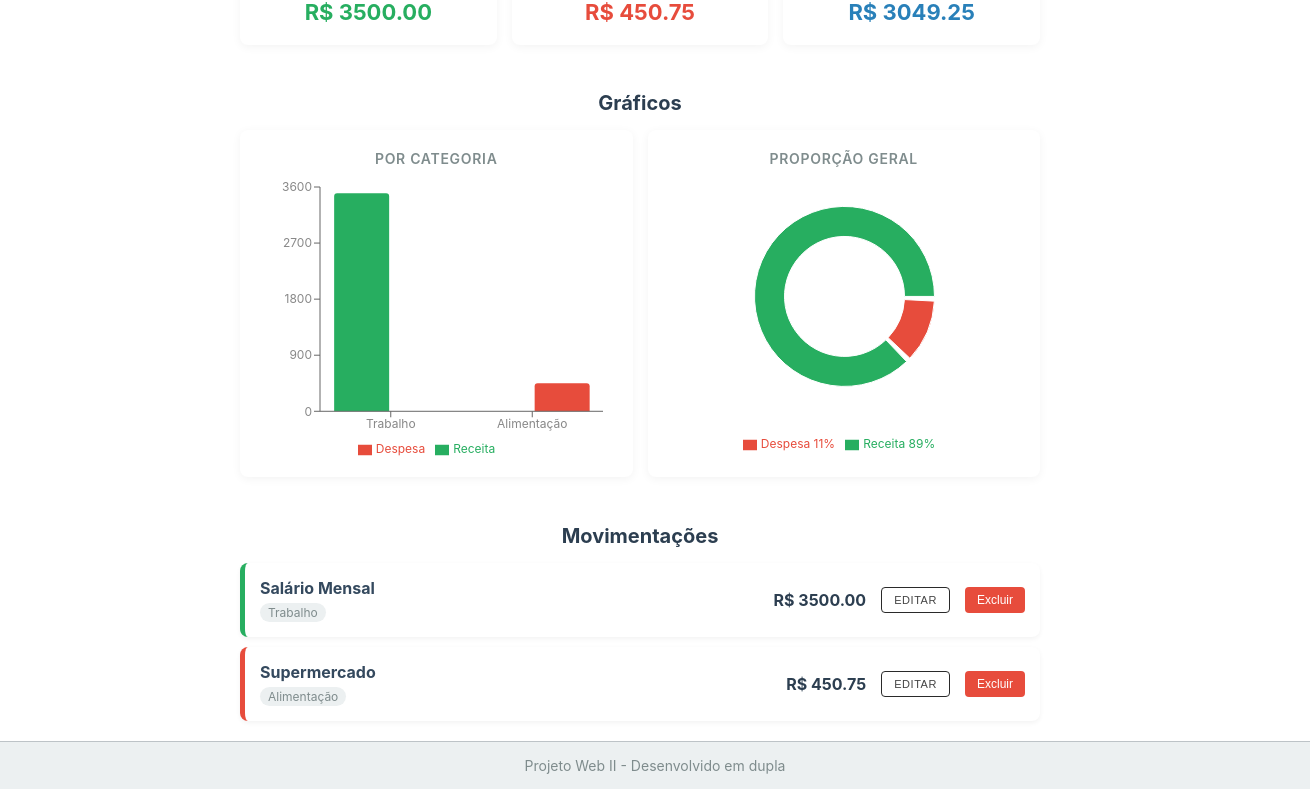
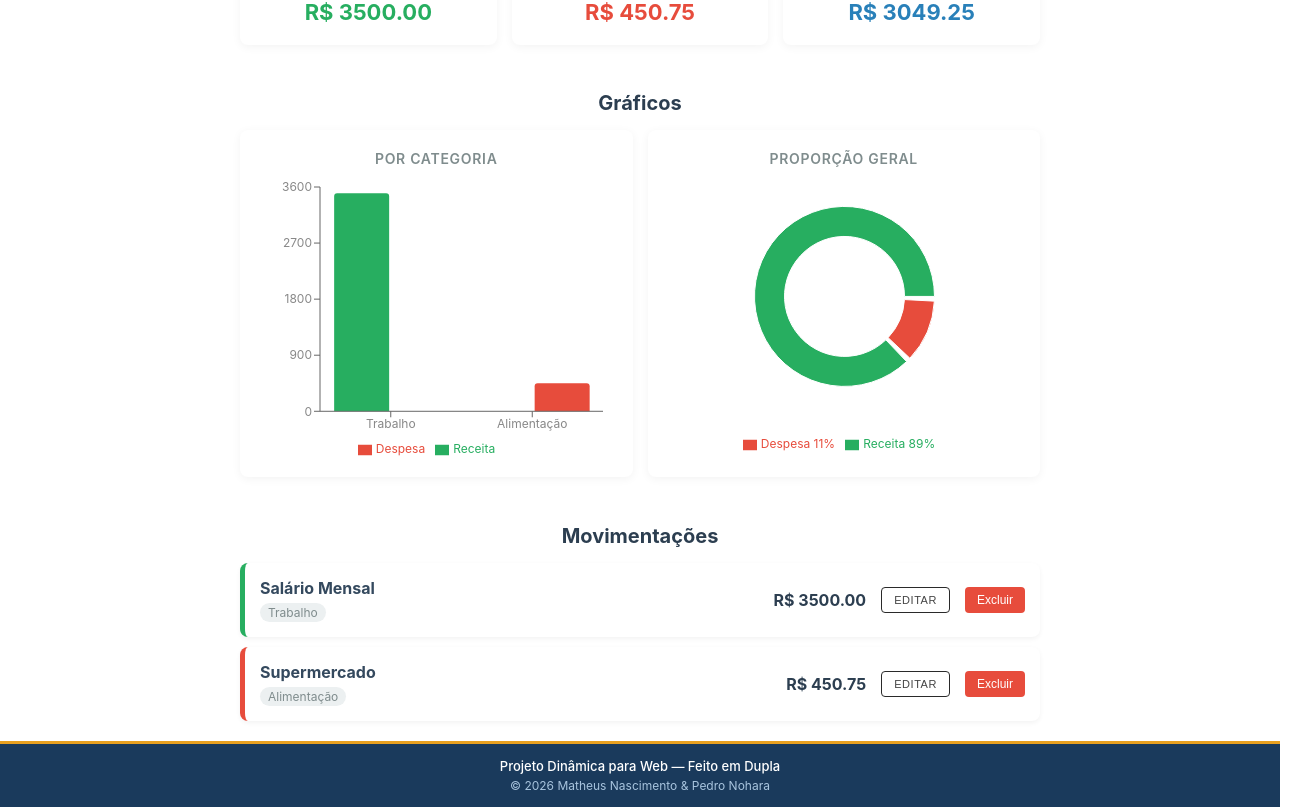
Before and after one commit to pedro-yoshiaki/personal_finance_web_REACT, a React (Create React App) app: page / in a window 1280 px wide. Shown: the part 385-1192 px from the top of the page, 1310 px wide, since content can reach past the window. Built offline with nearby package versions, Linux system fonts and the light colour scheme; data requests are answered from the project's data file.

Commit message:
Design Footer

```diff
--- a/src/components/layout/footer/Footer.css
+++ b/src/components/layout/footer/Footer.css
@@ -1,13 +1,22 @@
 .app-footer {
-    background-color: #ecf0f1;
-    color: #7f8c8d;
-    padding: 15px;
-    text-align: center;
-    border-top: 1px solid #bdc3c7;
-    width: 100%;
-  }
+  background-color: #1a3a5c;
+  color: #a8c4de;
+  padding: 14px 32px;
+  text-align: center;
+  border-top: 3px solid #e8a020;
+  width: 100%;
+  box-sizing: border-box;
+}
 
-  .app-footer p {
-    margin: 0;
-    font-size: 14px;
-  }
+.footer-project {
+  margin: 0 0 4px 0;
+  font-size: 13px;
+  color: #fff;
+  font-weight: 500;
+}
+
+.footer-copy {
+  margin: 0;
+  font-size: 12px;
+  color: #a8c4de;
+}
--- a/src/components/layout/footer/Footer.js
+++ b/src/components/layout/footer/Footer.js
@@ -4,7 +4,8 @@ import './Footer.css';
 function Footer() {
   return (
     <footer className="app-footer">
-      <p>Projeto Web II - Desenvolvido em dupla</p>
+      <p className="footer-project">Projeto Dinâmica para Web &mdash; Feito em Dupla</p>
+      <p className="footer-copy">&copy; {new Date().getFullYear()} Matheus Nascimento &amp; Pedro Nohara</p>
     </footer>
   );
 }
```
